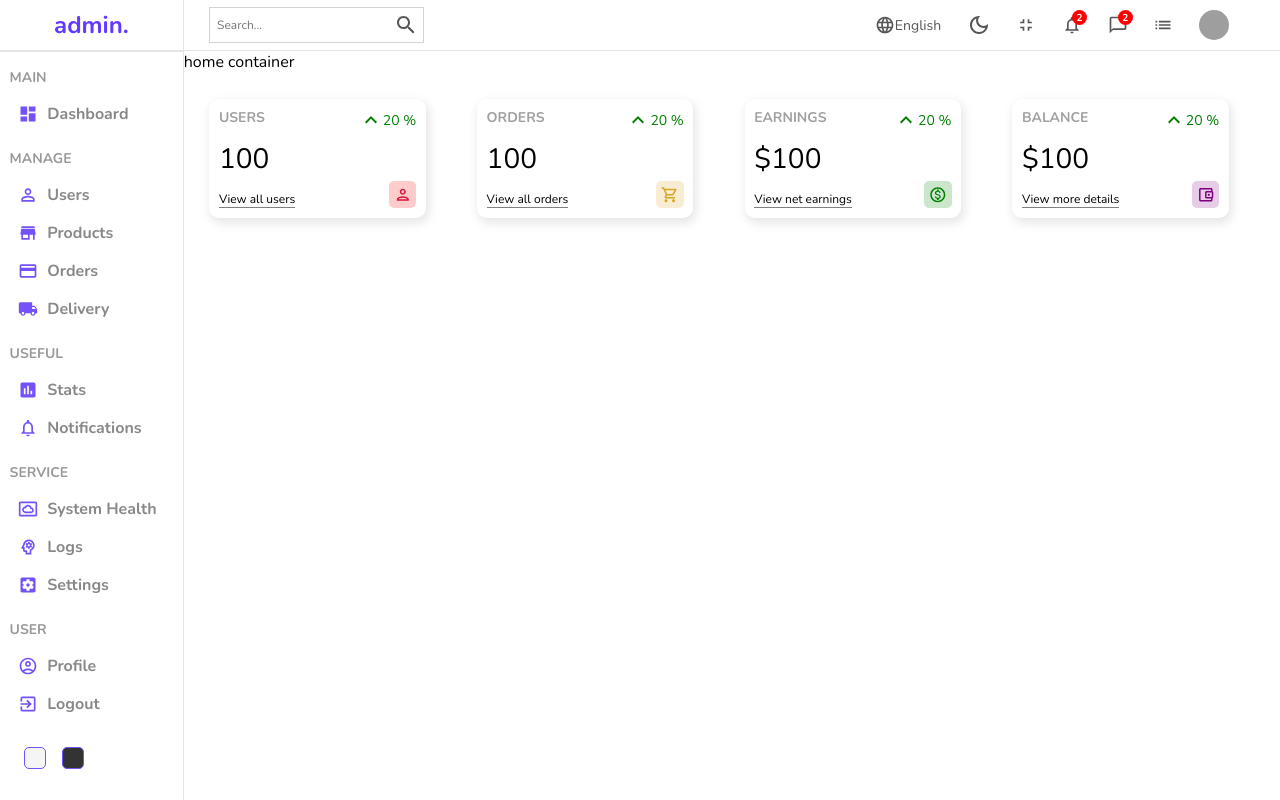
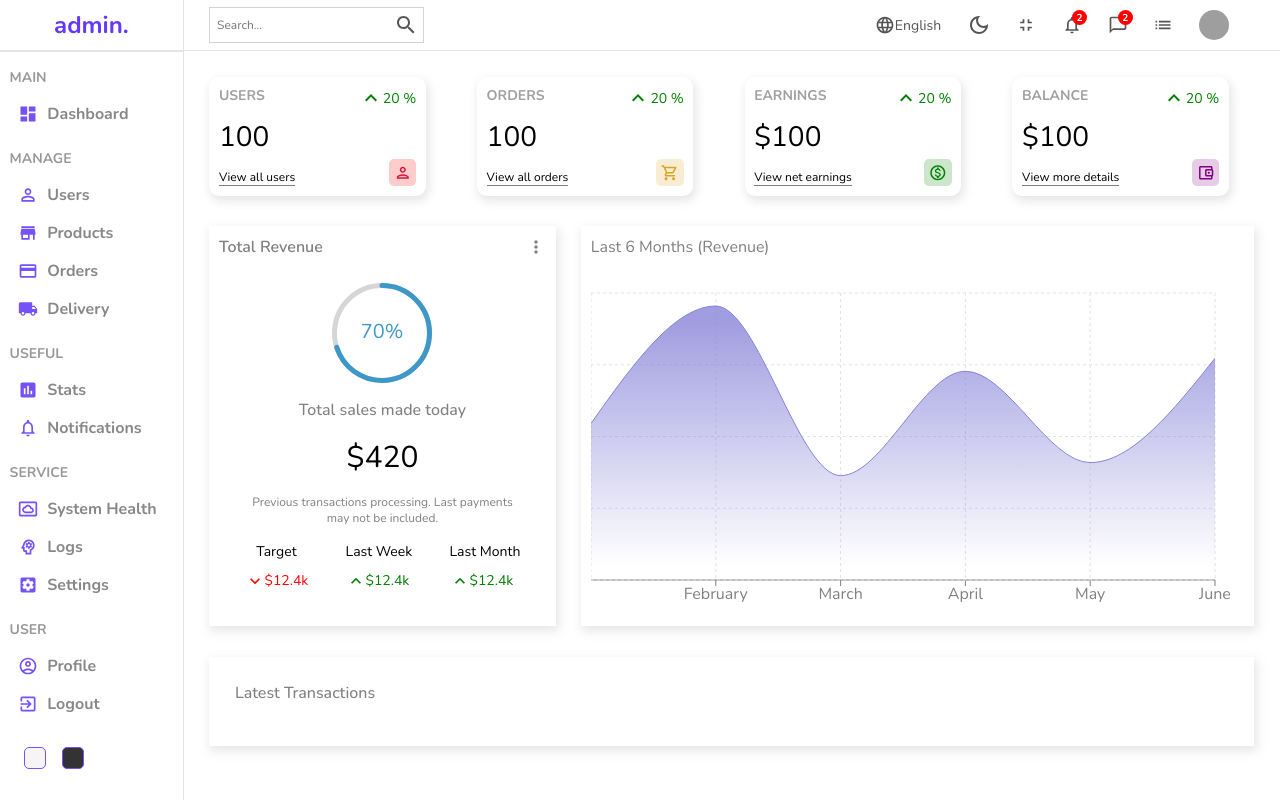
Before and after one commit to JeefKeef/admin-dashboard, a React (Create React App) app: page / in a window 1280 px wide. Built offline with nearby package versions, Linux system fonts and the light colour scheme; grey boxes are pictures that could not be loaded.

Commit message:
Added Chart Component

```diff
--- a/package.json
+++ b/package.json
@@ -15,9 +15,11 @@
     "@types/react": "^18.0.5",
     "@types/react-dom": "^18.0.1",
     "react": "^18.0.0",
+    "react-circular-progressbar": "^2.0.4",
     "react-dom": "^18.0.0",
     "react-router-dom": "^6.3.0",
     "react-scripts": "5.0.1",
+    "recharts": "^2.1.9",
     "sass": "^1.50.1",
     "typescript": "^4.6.3",
     "web-vitals": "^2.1.4"
--- /dev/null
+++ b/src/components/chart/Chart.tsx
@@ -0,0 +1,54 @@
+import React from 'react';
+import {
+  AreaChart,
+  Area,
+  XAxis,
+  CartesianGrid,
+  Tooltip,
+  ResponsiveContainer,
+} from 'recharts';
+import './chart.scss';
+
+const data = [
+  { name: 'January', Total: 1200 },
+  { name: 'February', Total: 2100 },
+  { name: 'March', Total: 800 },
+  { name: 'April', Total: 1600 },
+  { name: 'May', Total: 900 },
+  { name: 'June', Total: 1700 },
+];
+
+const Chart = () => {
+  return (
+    <div className="chart">
+        <div className="title">Last 6 Months (Revenue)</div>
+        <ResponsiveContainer width="100%" aspect={2 /1}>
+        <AreaChart
+          width={730}
+          height={250}
+          data={data}
+          margin={{ top: 10, right: 30, left: 0, bottom: 0 }}
+        >
+          <defs>
+            <linearGradient id="total" x1="0" y1="0" x2="0" y2="1">
+              <stop offset="5%" stopColor="#8884d8" stopOpacity={0.8} />
+              <stop offset="95%" stopColor="#8884d8" stopOpacity={0} />
+            </linearGradient>
+          </defs>
+          <XAxis dataKey="name" stroke="gray" />
+          <CartesianGrid strokeDasharray="3 3" className="chartGrid" />
+          <Tooltip />
+          <Area
+            type="monotone"
+            dataKey="Total"
+            stroke="#8884d8"
+            fillOpacity={1}
+            fill="url(#total)"
+          />
+        </AreaChart>
+      </ResponsiveContainer>
+    </div>
+  );
+};
+
+export default Chart;
--- /dev/null
+++ b/src/components/chart/chart.scss
@@ -0,0 +1,15 @@
+.chart {
+    -webkit-box-shadow: 2px 4px 10px 1px rgba(0, 0, 0, 0.47);
+    box-shadow: 2px 4px 10px 1px rgba(201, 201, 201, 0.47);
+    color: gray;
+    flex: 4;
+    padding: .6rem;
+
+    .title {
+        margin-bottom: 1.6rem;
+    }
+
+    .chartGrid {
+        stroke: rgb(228, 225, 225);
+    }
+}
--- /dev/null
+++ b/src/components/featured/Featured.tsx
@@ -0,0 +1,52 @@
+import "./featured.scss";
+import MoreVertIcon from "@mui/icons-material/MoreVert";
+import { CircularProgressbar } from "react-circular-progressbar";
+import "react-circular-progressbar/dist/styles.css";
+import KeyboardArrowDownIcon from "@mui/icons-material/KeyboardArrowDown";
+import KeyboardArrowUpOutlinedIcon from "@mui/icons-material/KeyboardArrowUpOutlined";
+
+const Featured = () => {
+  return (
+    <div className="featured">
+      <div className="top">
+        <h1 className="title">Total Revenue</h1>
+        <MoreVertIcon fontSize="small" />
+      </div>
+      <div className="bottom">
+        <div className="featuredChart">
+          <CircularProgressbar value={70} text={"70%"} strokeWidth={5} />
+        </div>
+        <p className="title">Total sales made today</p>
+        <p className="amount">$420</p>
+        <p className="desc">
+          Previous transactions processing. Last payments may not be included.
+        </p>
+        <div className="summary">
+          <div className="item">
+            <div className="itemTitle">Target</div>
+            <div className="itemResult negative">
+              <KeyboardArrowDownIcon fontSize="small"/>
+              <div className="resultAmount">$12.4k</div>
+            </div>
+          </div>
+          <div className="item">
+            <div className="itemTitle">Last Week</div>
+            <div className="itemResult positive">
+              <KeyboardArrowUpOutlinedIcon fontSize="small"/>
+              <div className="resultAmount">$12.4k</div>
+            </div>
+          </div>
+          <div className="item">
+            <div className="itemTitle">Last Month</div>
+            <div className="itemResult positive">
+              <KeyboardArrowUpOutlinedIcon fontSize="small"/>
+              <div className="resultAmount">$12.4k</div>
+            </div>
+          </div>
+        </div>
+      </div>
+    </div>
+  );
+};
+
+export default Featured;
--- /dev/null
+++ b/src/components/featured/featured.scss
@@ -0,0 +1,78 @@
+.featured {
+    flex: 2;
+    -webkit-box-shadow: 2px 4px 10px 1px rgba(0, 0, 0, 0.47);
+    box-shadow: 2px 4px 10px 1px rgba(201, 201, 201, 0.47);
+    padding: .6rem;
+
+    .top {
+        align-items: center;
+        color: gray;
+        display: flex;
+        justify-content: space-between;
+
+        .title {
+            font-size: 16px;
+            font-weight: 600;
+        }
+    }
+
+    .bottom {
+        align-items: center;
+        display: flex;
+        flex-direction: column;
+        gap: 1rem;
+        justify-content: center;
+        padding: 1.6rem;
+
+        .featuredChart {
+            height: 100px;
+            width: 100px;
+        }
+
+        .title {
+            color: gray;
+            font-weight: 500;
+        }
+
+        .amount {
+            font-size: 30px;
+        }
+
+        .desc {
+            color: gray;
+            font-size: 12px;
+            font-weight: 300;
+            text-align: center;
+        }
+
+        .summary {
+            align-items: center;
+            display: flex;
+            justify-content: space-between;
+            width: 100%;
+
+            .item {
+                text-align: center;
+
+                .itemTitle {
+                    font-size: 14px;
+                }
+
+                .itemResult {
+                    align-items: center;
+                    display: flex;
+                    font-size: 14px;
+                    margin-top: .6rem;
+
+                    &.positive {
+                        color: green;
+                    }
+
+                    &.negative {
+                        color: red;
+                    }
+                }
+            }
+        }
+    }
+}
--- a/src/pages/home/Home.tsx
+++ b/src/pages/home/Home.tsx
@@ -4,6 +4,8 @@ import './home.scss';
 import Sidebar from '../../components/sidebar/Sidebar';
 import Navbar from '../../components/navbar/Navbar';
 import Widget from '../../components/widget/Widget';
+import Featured from '../../components/featured/Featured';
+import Chart from '../../components/chart/Chart';
 
 const Home = () => {
   return (
@@ -11,12 +13,18 @@ const Home = () => {
       <Sidebar />
       <div className="homeContainer">
         <Navbar />
-        home container
         <div className="widgets">
           <Widget option="user" />
           <Widget option="order" />
           <Widget option="earning" />
           <Widget option="balance" />
+        </div>
+        <div className="charts">
+          <Featured />
+          <Chart />
+        </div>
+        <div className="listContainer">
+          <div className="listTitle">Latest Transactions</div>
         </div>
       </div>
     </div>
--- a/src/pages/home/home.scss
+++ b/src/pages/home/home.scss
@@ -4,10 +4,28 @@
     .homeContainer {
         flex: 6;
 
-        .widgets {
+        .widgets,
+        .charts {
             display: flex;
+            gap: 1.6rem;
             padding: 1.6rem;
-            gap: 1.6rem;
+        }
+
+        .charts {
+            padding: .3rem 1.6rem;
+        }
+
+        .listContainer {
+            -webkit-box-shadow: 2px 4px 10px 1px rgba(0, 0, 0, 0.47);
+            box-shadow: 2px 4px 10px 1px rgba(201, 201, 201, 0.47);
+            margin: 1.6rem;
+            padding: 1.6rem;
+
+            .listTitle {
+                color: gray;
+                font-weight: 500;
+                margin-bottom: 1rem;
+            }
         }
     }
 }
```
Also changed, not shown: 1 other file (tests, documents, lock files or other folders).
